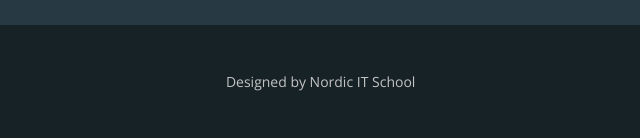
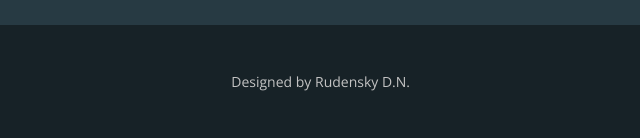
Before and after one commit to Dmitry2142/Dmitry2142.github.io, a plain HTML site: page project1/index.html in a window 1280 px wide. Shown: the part 4807-4945 px from the top of the page, 394-1034 px from the left. Drawn offline with nearby package versions, Linux system fonts and the light colour scheme; files whose address does not match are found by name.

Commit message:
Update index.html

```diff
--- a/project1/index.html
+++ b/project1/index.html
@@ -263,7 +263,7 @@
             © 2018 Copyright. Все права защищены
         </p>
         <p class="wrapper-11__text">
-            Designed by Nordic IT School
+            Designed by Rudensky D.N.
         </p>
         <div class="wrapper-11__littlebox">
             <a href="#">
```
